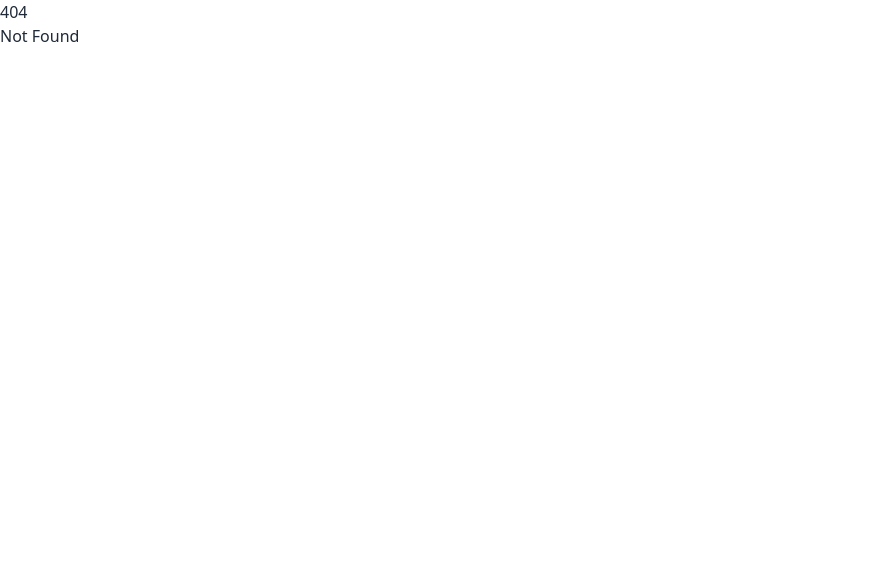
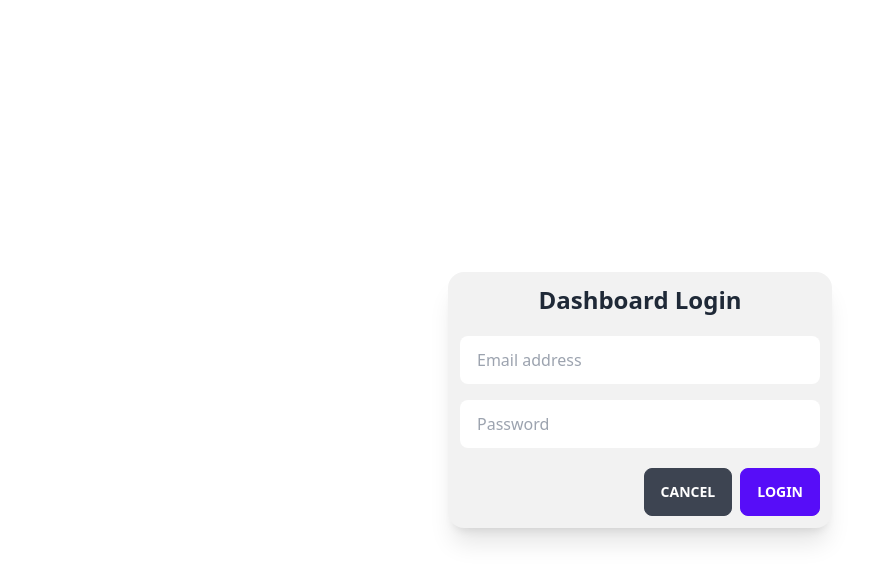
Before and after one commit to devbyrick/lifedashboard, a SvelteKit app: page /login in a window 1280 px wide. Before the commit this address had no page. Shown: the top 582 px of the page, without its empty margins (0-895 px from the left). Built offline with nearby package versions, Linux system fonts and the light colour scheme.

Commit message:
feat: added Login page

```diff
--- a/src/lib/constants/routes.ts
+++ b/src/lib/constants/routes.ts
@@ -1,5 +1,6 @@
 export const Routes = {
     Home: '/',
     Dashboard: '/dashboard',
+    Login: '/login',
 
 }
--- a/src/routes/+layout.svelte
+++ b/src/routes/+layout.svelte
@@ -1,5 +1,7 @@
 <script>
-    import "../app.css";
+  import "../app.css";
 </script>
 
-<slot />
+<div class="h-screen w-screen flex items-center justify-center">
+    <slot/>
+</div>
--- a/src/routes/+page.svelte
+++ b/src/routes/+page.svelte
@@ -1,2 +1,15 @@
-<h1>Welcome to SvelteKit</h1>
-<div class="btn text-red-400">Visit <a href="https://kit.svelte.dev">kit.svelte.dev</a> to read the documentation</div>
+<script lang="ts">
+
+  import {Routes} from "../lib/constants/routes";
+
+  const isLoggedIn = false;
+
+</script>
+
+<div class="">
+    {#if !isLoggedIn}
+        <a href={Routes.Login}>
+            <button class="btn btn-primary">Log in</button>
+        </a>
+    {/if}
+</div>
--- a/src/routes/dashboard/+layout.svelte
+++ b/src/routes/dashboard/+layout.svelte
@@ -3,7 +3,7 @@
     import PrimaryDrawer from "../../lib/components/layout/PrimaryDrawer.svelte";
 </script>
 
-<div class="w-full">
+<div class="w-full h-full">
     <Header></Header>
     <div class="flex">
         <div>
--- /dev/null
+++ b/src/routes/login/+page.svelte
@@ -0,0 +1,32 @@
+<script lang="ts">
+
+    import {goto} from "$app/navigation";
+    import {Routes} from "../../lib/constants/routes";
+
+    function handleCancel() {
+      goto(Routes.Home);
+    }
+
+    function handleSubmit() {
+      goto(Routes.Dashboard);
+    }
+
+</script>
+
+<div class="card w-96 p-3 bg-base-200 shadow-xl">
+    <div class="card-title flex justify-center">
+        <h2 class="text-2xl">Dashboard Login</h2>
+    </div>
+    <div class="card-content w-full py-5">
+        <div class="w-full">
+            <input type="email" placeholder="Email address" class="input w-full"/>
+        </div>
+        <div class="w-full pt-4">
+            <input type="password" placeholder="Password" class="input w-full"/>
+        </div>
+    </div>
+    <div class="card-actions justify-end">
+        <button class="btn" on:click={handleCancel}>Cancel</button>
+        <button class="btn btn-primary" on:click={handleSubmit}>Login</button>
+    </div>
+</div>
```
